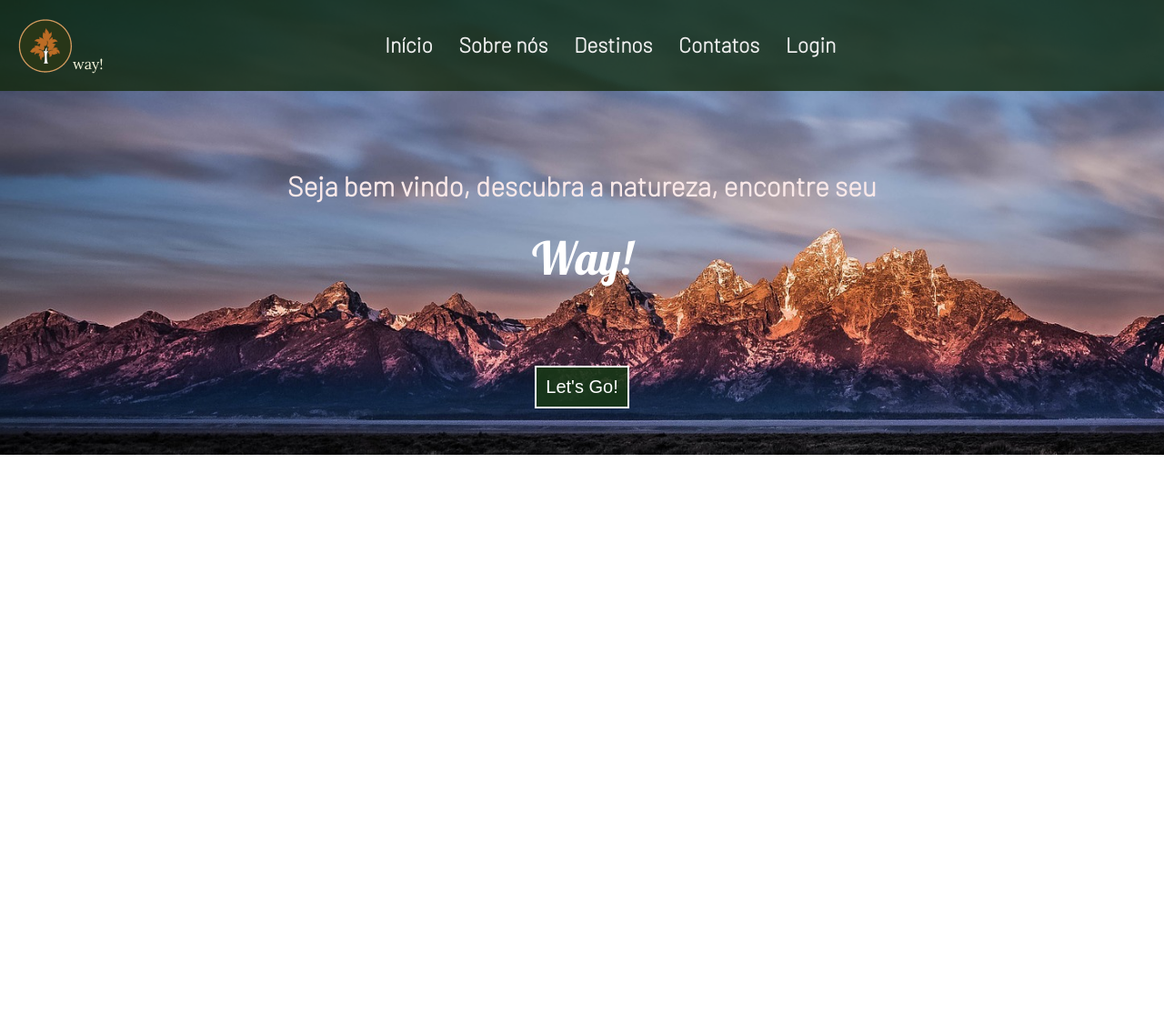
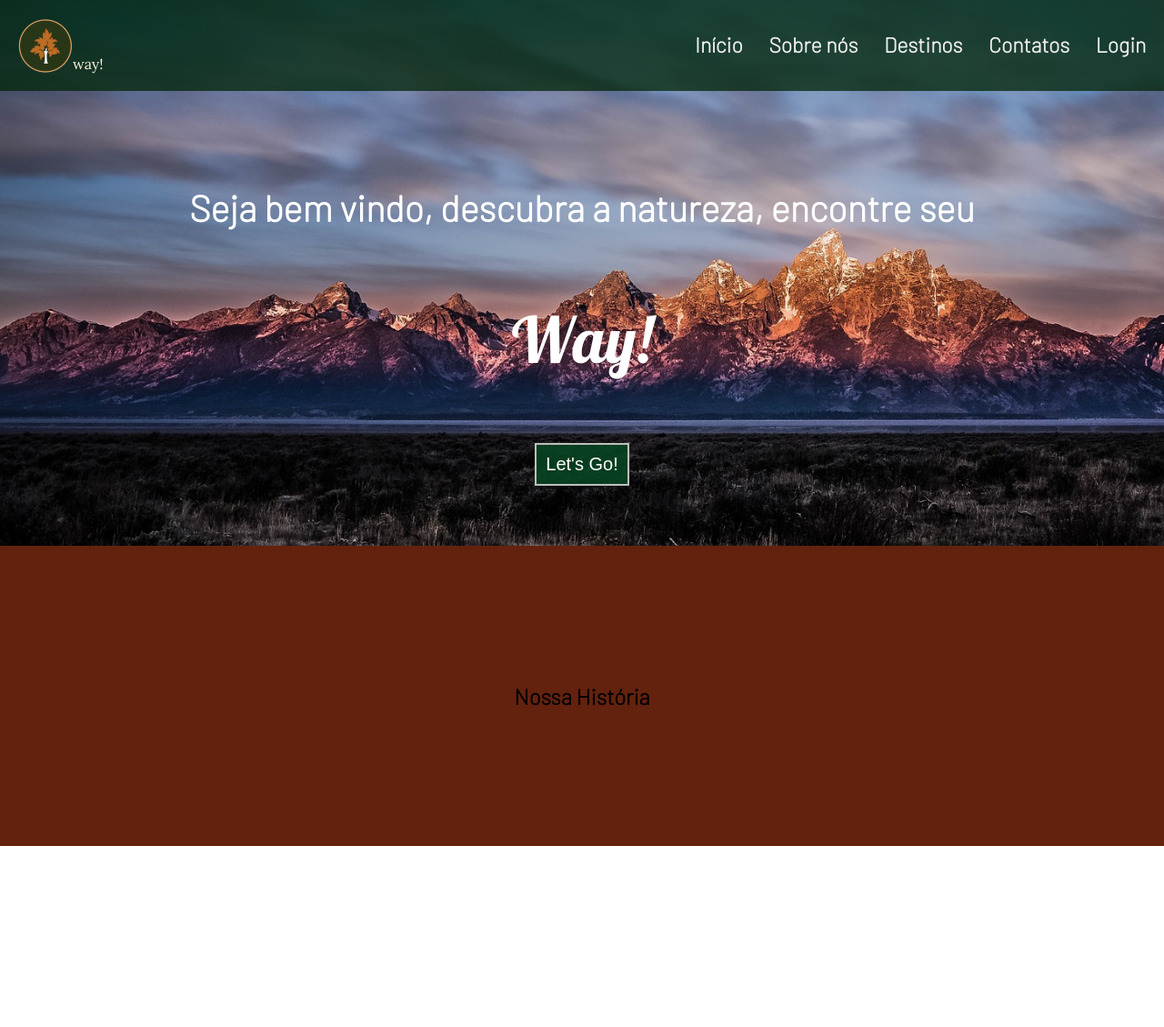
Before and after one commit to GustavoMoraisSantos/ProjetoPI, a PHP site: page / in a window 1280 px wide. Shown: the top 1129 px of the page at 91% size. Run offline with PHP 8.4, Linux system fonts and the light colour scheme.

Commit message:
Segundo Commit

```diff
--- a/index.html
+++ b/index.html
@@ -29,14 +29,17 @@
     </section>
     <section class="content__1">
         <!--foto background, nome da empresa ou razão, botão convidando pra destinations "Let's Go!"-->
-        <id class="content__1-img">
+        <div class="content__1-img">
             <span class="content__1-title1"><strong>Seja bem vindo, descubra a natureza, encontre seu</strong>  </span>
             <span class="content__1-title2">Way!</span>
             <button class="content__1-button">Let's Go!</button>
-        </id>
+        </div>
     </section>
     <section class="content__2">
         <!--"This Is Our Story", breve história, botão linkando pra about "Read More"-->
+        <div>
+            <h2>Nossa História</h2>
+        </div>
     </section>
     <section class="content__3">
         <!--"What make us special", títulos como: Guias especialistas locais, Aventuras escolhidas a dedo, Destinos de joias escondidas. Curto parágrafos falando um pouco sobre cada coisa. -->
--- a/style.css
+++ b/style.css
@@ -1,16 +1,16 @@
 @font-face {
     font-family: 'Barlow';
-    src: url('./assets/fonts/Barlow-ExtraLight.ttf')
+    src: url('assets/fonts/Barlow-ExtraLight.ttf')
 }
 
 @font-face {
     font-family: 'Barlow Bold';
-    src: url('./assets/fonts/Barlow-Bold.ttf')
+    src: url('assets/fonts/Barlow-Bold.ttf')
 }
 
 @font-face {
     font-family: 'October Twilight';
-    src: url('./assets/fonts/October-Twilight.ttf')
+    src: url('assets/fonts/October-Twilight.ttf')
 }
 
 
@@ -23,7 +23,7 @@ body {/*padroniza a fonte do corpo, as margens, o tamanho e a cor dos elementos*
 .menu{/*padroniza o tamanho, alura, cor e posição do menu*/
     width: 100%;
     height: 100px;
-    background-color: rgba(17, 39, 7, 0.76);
+    background-color: rgba(3, 39, 8, 0.76);
     position: absolute;
 
 }
@@ -36,7 +36,7 @@ body {/*padroniza a fonte do corpo, as margens, o tamanho e a cor dos elementos*
 }
 .menu_img{/*padroniza as definições da imagem da logo*/
 
-    background-image: url(./assets/img/agoravai.png);
+    background-image: url(assets/img/agoravai.png);
     background-repeat: no-repeat;
     width:105px;
     height:125px;
@@ -53,7 +53,7 @@ body {/*padroniza a fonte do corpo, as margens, o tamanho e a cor dos elementos*
 .menu_desktop ul{/*determina o formato da lista*/
     list-style: none;
     position: absolute;
-    margin-left: 359px;
+    margin-left: 700px;
     margin-top: -100px;
     white-space: nowrap; /*n deixa o menu desconfigurar*/
 
@@ -76,14 +76,13 @@ body {/*padroniza a fonte do corpo, as margens, o tamanho e a cor dos elementos*
 }
 
 
-
 .content__1{/*tamanho do content1*/
     width: 100%;
 }
 .content__1-img{/*determina o tamanho, proporção, posição e alinhamento dos itens que estão dentro do banner.*/
     padding-top: 0px;
-    height: 500px;
-    background-image: url(./assets/img/mountain-1149897_1920.jpg);
+    height: 600px;
+    background-image: url(assets/img/mountain-1149897_1920.jpg);
     background-repeat: no-repeat;
     display: flex;
     flex-direction: column;
@@ -94,23 +93,38 @@ body {/*padroniza a fonte do corpo, as margens, o tamanho e a cor dos elementos*
 }
 .content__1-title1{/*padroniza o título 1 do banner-montanha*/
     font-family: 'Barlow';
-    color: rgb(250, 233, 233);
-    font-size: 30px;
+    color: rgb(255, 255, 255);
+    font-size: 40px;
+    margin-top: 20px;
 
 }
 .content__1-title2{/*padroniza o título 2 do banner-montanha*/
     font-family: 'Lobster', cursive;
     color: rgb(255, 255, 255);
-    font-size: 50px;
-    margin-top: 30px;
+    font-size: 70px;
+    margin-top: 77px;
 }
 .content__1-button{/*determina a posição e as configurações estéticas do botão*/
     position: absolute;
-    margin-top: 350px;
+    margin-top: 420px;
     padding: 10px;
-    background-color: rgba(24, 56, 21, 0.87);
+    background-color: rgba(7, 70, 35, 0.87);
     color: rgb(255, 255, 255);
-    border: 2px solid #ffffff;
+    border: 2px solid #bebebe;
 
     font-size: 20px;
 }
+
+.content__2{
+    width: 100%;
+    height: 330px;
+    background-color: rgb(99, 34, 14);
+    display: flex;
+    flex-direction: column;
+    align-items: center;
+    justify-content: center;
+}
+.h2{
+    font-family: 'Barlow';
+    color: bisque;
+}
```
Also changed, not shown: assets/img/log-in-35497_640.png (added).
